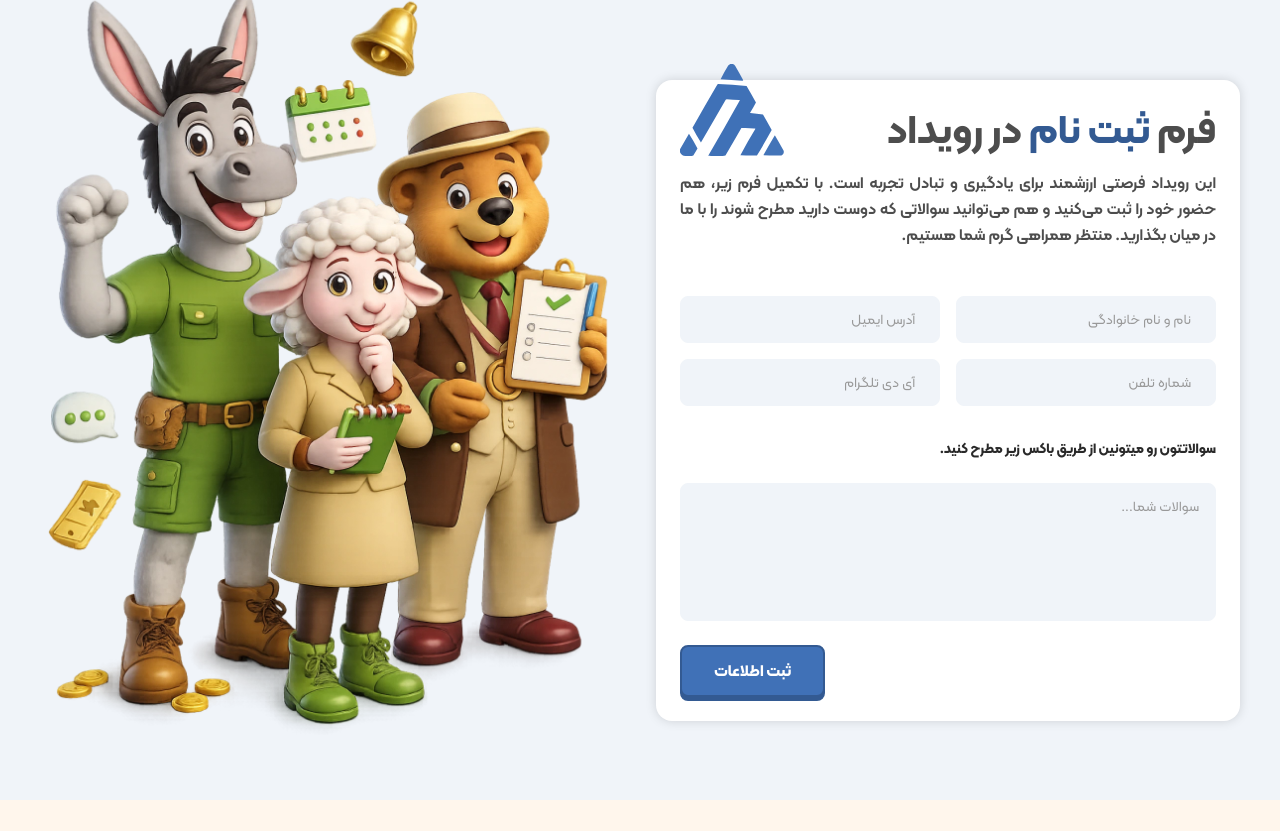
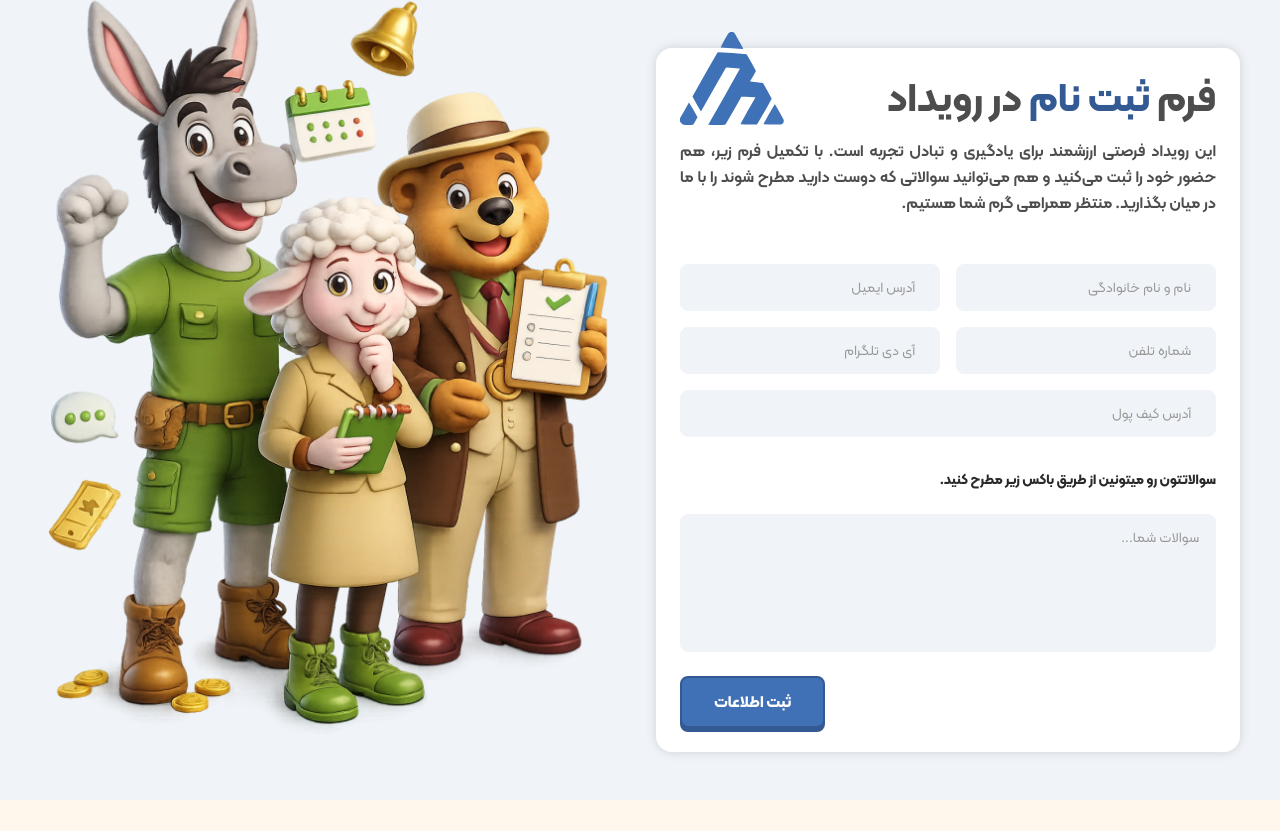
Before and after one commit to behland-team/eventForm, a Next.js app: page /register in a window 1280 px wide. Built offline with nearby package versions, Linux system fonts and the light colour scheme.

Commit message:
feat: add wallet address field to event registration form and update related files

```diff
--- a/package.json
+++ b/package.json
@@ -3,9 +3,9 @@
   "version": "0.1.0",
   "private": true,
   "scripts": {
-    "dev": "next dev -p 3002",
+    "dev": "next dev -p 3004",
     "build": "next build",
-    "start": "next start -p 3002",
+    "start": "next start -p 3004",
     "lint": "eslint",
     "format": "prettier --write .",
     "typecheck": "tsc --noEmit",
--- a/src/app/api/register/route.ts
+++ b/src/app/api/register/route.ts
@@ -12,6 +12,7 @@ const RegistrationSchema = z.object({
   email: z.email(),
   telegramId: z.string().optional().default(""),
   phone: z.string().optional().default(""),
+  walletAddress: z.string().max(255).optional().default(""),
   questions: z.string().max(700).optional().default(""),
 });
 
@@ -164,6 +165,7 @@ export async function POST(req: Request) {
       fullName: body.fullName,
       email: body.email,
       phone: body.phone,
+      walletAddress: body.walletAddress,
       telegramId: body.telegramId,
       questions: body.questions,
     },
--- a/src/app/register/page.tsx
+++ b/src/app/register/page.tsx
@@ -15,6 +15,10 @@ const FormSchema = z.object({
   email: z.email("ایمیل معتبر وارد کنید"),
   telegramId: z.string().optional(),
   phone: z.string().optional(),
+  walletAddress: z
+    .string()
+    .max(500, "آدرس کیف پول خیلی طولانی است")
+    .optional(),
   questions: z
     .string()
     .max(700, "سوال شما باید کمتر از 700 کاراکتر باشد")
@@ -166,6 +170,24 @@ export default function FormPage() {
                       />
                     </div>
                   </div>
+
+                  {/* Third Row - Wallet Address */}
+                  <div className="flex flex-col lg:flex-row gap-3 lg:gap-4">
+                    <div className="flex-1">
+                      <input
+                        id="walletAddress"
+                        type="text"
+                        className="w-full px-6 py-3 rounded-lg border border-[#F0F4F9] bg-[#F0F4F9] font-[var(--font-vazirmatn)] text-[14px] text-right dir-rtl text-[#292929] placeholder:text-[#999999] focus:outline-none focus:border-[#4071B7]"
+                        placeholder="آدرس کیف پول"
+                        {...register("walletAddress")}
+                      />
+                      {errors.walletAddress && (
+                        <p className="text-red-500 text-sm mt-1 font-[var(--font-yekan-bakh)]">
+                          {errors.walletAddress.message}
+                        </p>
+                      )}
+                    </div>
+                  </div>
                 </div>
                 {/* Questions Section */}
                 <div className="w-full space-y-6">
```
Also changed, not shown: 2 other files (tests, documents, lock files or other folders).
